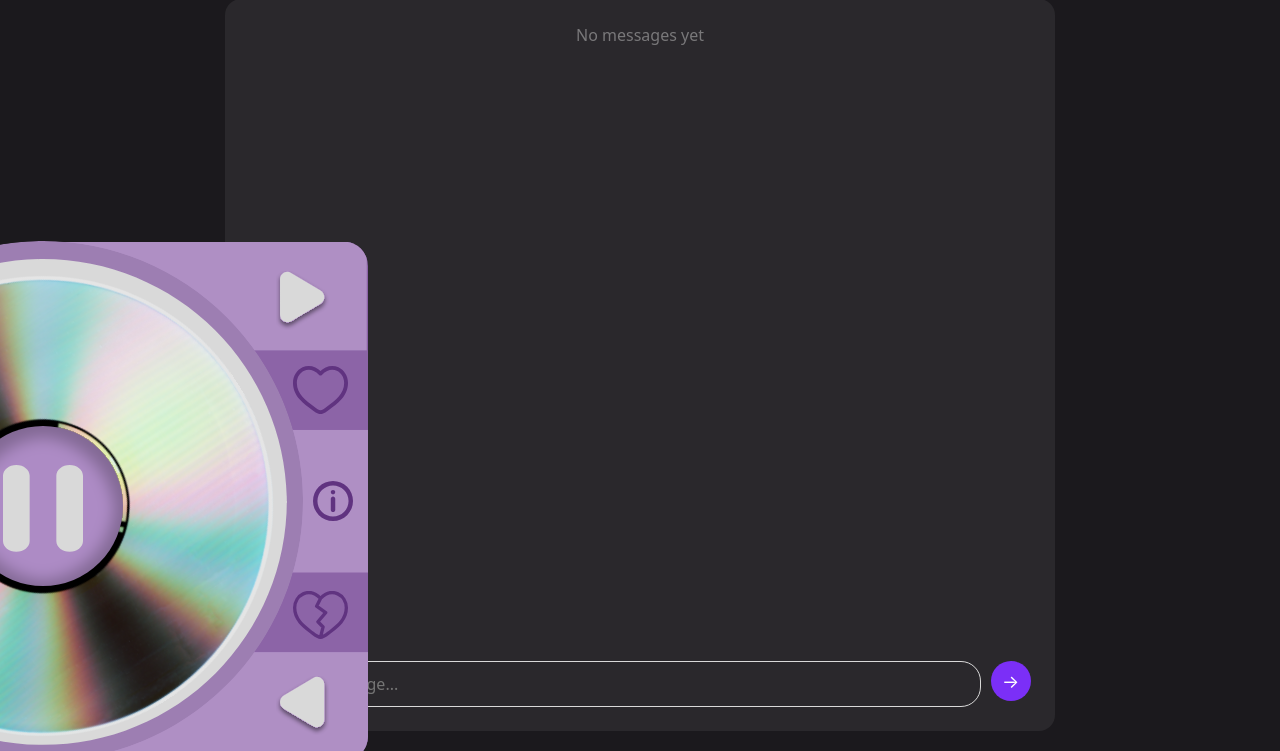
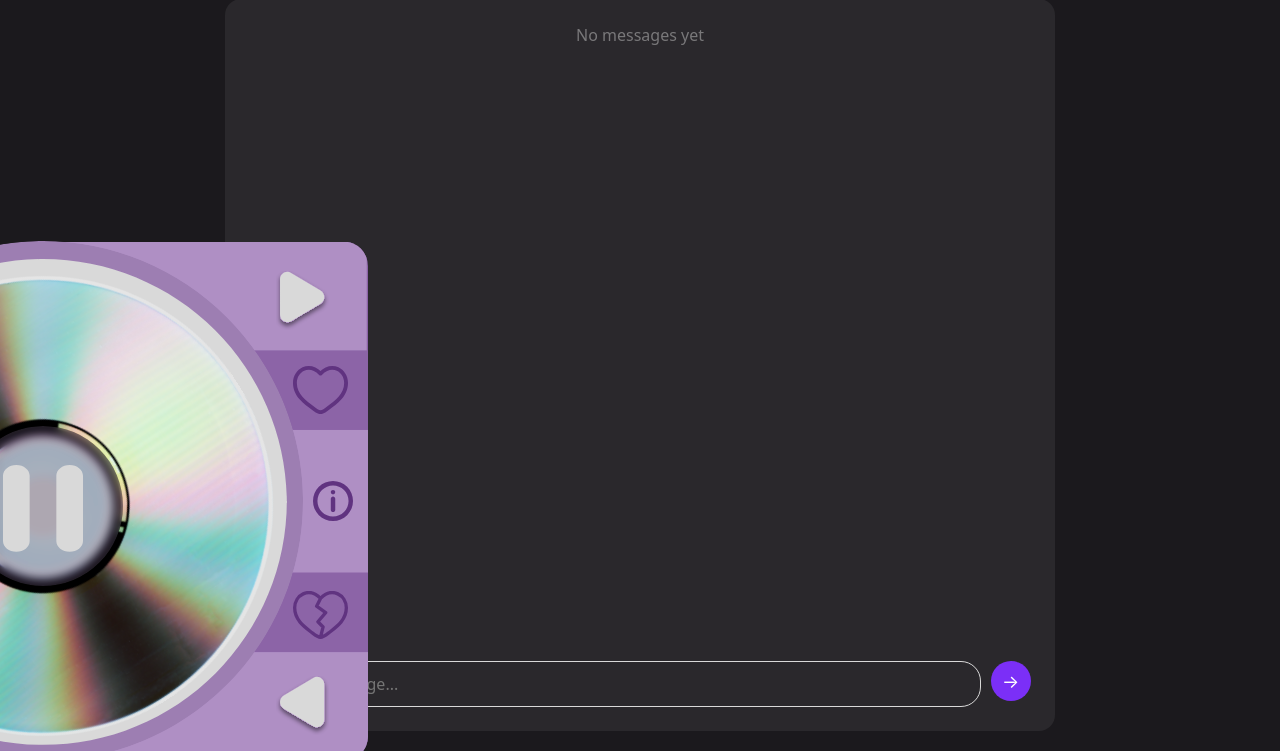
Before and after one commit to shrevvd/Collipse, a Django app: a page that uses music/templates/base.html in a window 1280 px wide. Shown: the part 181-932 px from the top of the page. Run offline with Django 5.2, Linux system fonts and the light colour scheme; the visitor is signed in with stand-in values (Sample User, id 1); data comes from the database, SQL or seed files in the repository.

Commit message:
Вкладка Likes показывает только понравившиеся треки + обновление передней стороны диска

```diff
--- a/music/templates/base.html
+++ b/music/templates/base.html
@@ -225,7 +225,17 @@
             width: 520px;
         }
         .disc-back:active { cursor: grabbing; }
-        .disc-front { z-index: 3; width: 160px; bottom: 75px; pointer-events: auto; }
+        .disc-front {
+            z-index: 3;
+            width: 160px;
+            bottom: 75px;
+            pointer-events: auto;
+            backdrop-filter: blur(5px) brightness(1.1);
+            -webkit-backdrop-filter: blur(5px) brightness(1.1);
+            background: rgba(255, 255, 255, 0.05);
+            border-radius: 50%;
+            backdrop-filter: blur(4px) contrast(1.1) saturate(1.2);
+        }
         .disc-rect {
             position: absolute;
             left: 80px;
@@ -374,7 +384,7 @@
         <div class="disc-cover-spin playing">
             <img src="{% static 'player/диск.png' %}" alt="cover">
         </div>
-        <img src="{% static 'player/ПЕРЕДНЯЯ_ЧАСТЬ_ДИСКА.svg' %}" class="disc-layer disc-front" alt="">
+        <img src="{% static 'player/test_pause.svg' %}" class="disc-layer disc-front" alt="">
         <img src="{% static 'player/задняя_часть_диска_2.svg' %}" class="disc-rect" alt="">
 
         <img src="{% static 'player/NEXT_SONG_WHITE_VER.svg' %}" class="disc-btn disc-btn-next" alt="Next">
@@ -616,20 +626,28 @@ document.addEventListener('DOMContentLoaded', function() {
                 audio.paused ? audio.play() : audio.pause();
             } else {
                 currentTrackRow = this;
-                audio.src = audioUrl;
-                audio.play();
                 var titleDiv = this.querySelector('div[style*="flex: 1"] div[style*="color: white"]');
-                if (titleDiv && nowPlaying) {
-                    nowPlaying.textContent = titleDiv.textContent.trim();
-                    nowPlaying.classList.remove('placeholder-text');
-                    nowPlaying.classList.add('placeholder-text-active');
+                var trackUrl = this.querySelector('.track-info-icon');
+                var id = null;
+                if (trackUrl) {
+                    id = trackUrl.href.split('/track/')[1]?.split('/')[0];
+                    if (id) currentTrackId = id;
                 }
-                var infoLink = this.querySelector('.track-info-icon');
-                if (infoLink && discInfoLink) discInfoLink.href = infoLink.href;
-                var trackUrl = this.querySelector('.track-info-icon');
-                if (trackUrl) {
-                    var id = trackUrl.href.split('/track/')[1]?.split('/')[0];
-                    if (id) currentTrackId = id;
+                // Используем API для получения полных данных о треке
+                if (id) {
+                    fetch('/random-api/?track_id=' + id)
+                        .then(function(r) { return r.json(); })
+                        .then(function(data) {
+                            playTrackFromData(data);
+                        });
+                } else {
+                    audio.src = audioUrl;
+                    audio.play();
+                    if (titleDiv && nowPlaying) {
+                        nowPlaying.textContent = titleDiv.textContent.trim();
+                        nowPlaying.classList.remove('placeholder-text');
+                        nowPlaying.classList.add('placeholder-text-active');
+                    }
                 }
                 localStorage.setItem('currentTrack', audioUrl);
             }
--- a/music/templates/music/track_list.html
+++ b/music/templates/music/track_list.html
@@ -30,9 +30,9 @@
     <div class="col-md-8">
         <div class="card-custom-right p-4">
             <div class="d-flex gap-2 mb-3">
-                <button class="tab-btn active" onclick="currentMode='likes'; this.classList.add('active'); this.nextElementSibling.classList.remove('active'); this.nextElementSibling.nextElementSibling.classList.remove('active');">Likes</button>
-                <button class="tab-btn" onclick="currentMode='all'; this.classList.add('active'); this.previousElementSibling.classList.remove('active'); this.nextElementSibling.classList.remove('active');">Playlists</button>
-                <button class="tab-btn" onclick="currentMode='all'; this.classList.add('active'); this.previousElementSibling.classList.remove('active'); this.previousElementSibling.previousElementSibling.classList.remove('active');">Albums</button>
+                <button class="tab-btn {% if request.GET.tab == 'likes' or not request.GET.tab %}active{% endif %}" onclick="window.location.href='?tab=likes'">Likes</button>
+                <button class="tab-btn {% if request.GET.tab == 'playlists' %}active{% endif %}" onclick="window.location.href='?tab=playlists'">Playlists</button>
+                <button class="tab-btn {% if request.GET.tab == 'albums' %}active{% endif %}" onclick="window.location.href='?tab=albums'">Albums</button>
             </div>
             <hr style="border-color: #D9D9D9; opacity: 1;">
 
```
Also changed, not shown: music/views.py (+15 -5 lines), music/static/player/test_pause.svg (added).
